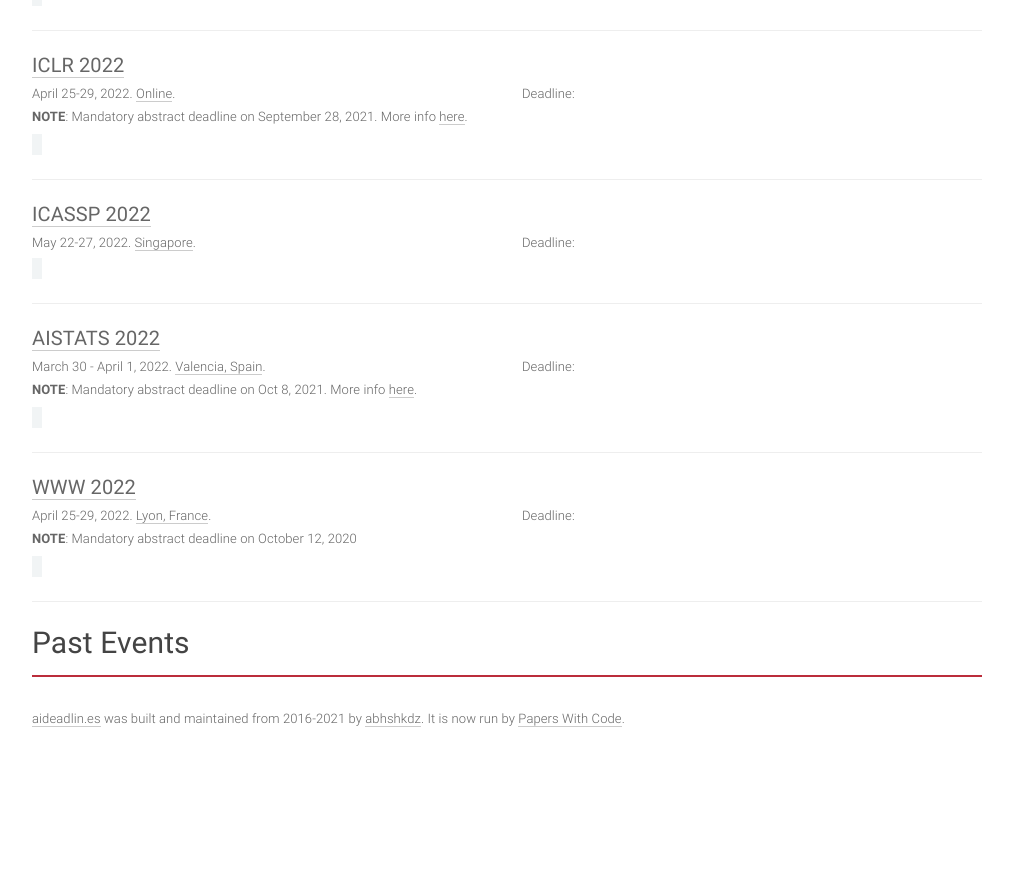
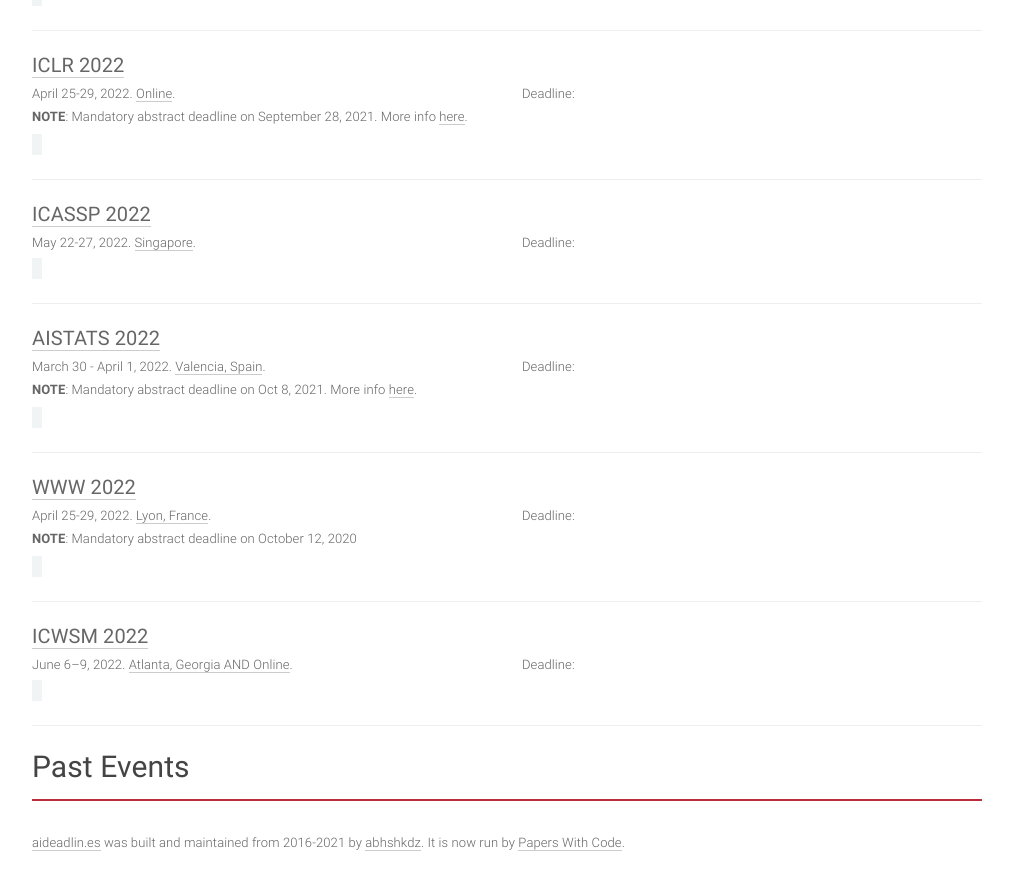
Before and after one commit to paperswithcode/ai-deadlines, a Jekyll site: the page built from index.html, in a window 1280 px wide and 900 px high, scrolled down 8541 px. Shown: the top 890 px of the window, without its empty margins (133-1146 px from the left). Built offline with Jekyll 4.4.1, drawn with Linux system fonts in a browser that asks for light colours; comment, search, counter and statistics services are not loaded; before the commit the page ends 9317 px from its top, so only the background shows below that.

Commit message:
add icwsm22

```diff
--- a/_data/conferences.yml
+++ b/_data/conferences.yml
@@ -736,3 +736,13 @@
   place: Lyon, France
   sub: DM
   note: '<b>NOTE</b>: Mandatory abstract deadline on October 12, 2020'
+
+- title: ICWSM
+  year: 2022
+  id: icwsm22
+  link: https://www.icwsm.org/2022/index.html/
+  deadline: '2022-01-15 23:59:59'
+  timezone: UTC-12
+  date: June 6–9, 2022
+  place: Atlanta, Georgia AND Online
+  sub: DM
```
